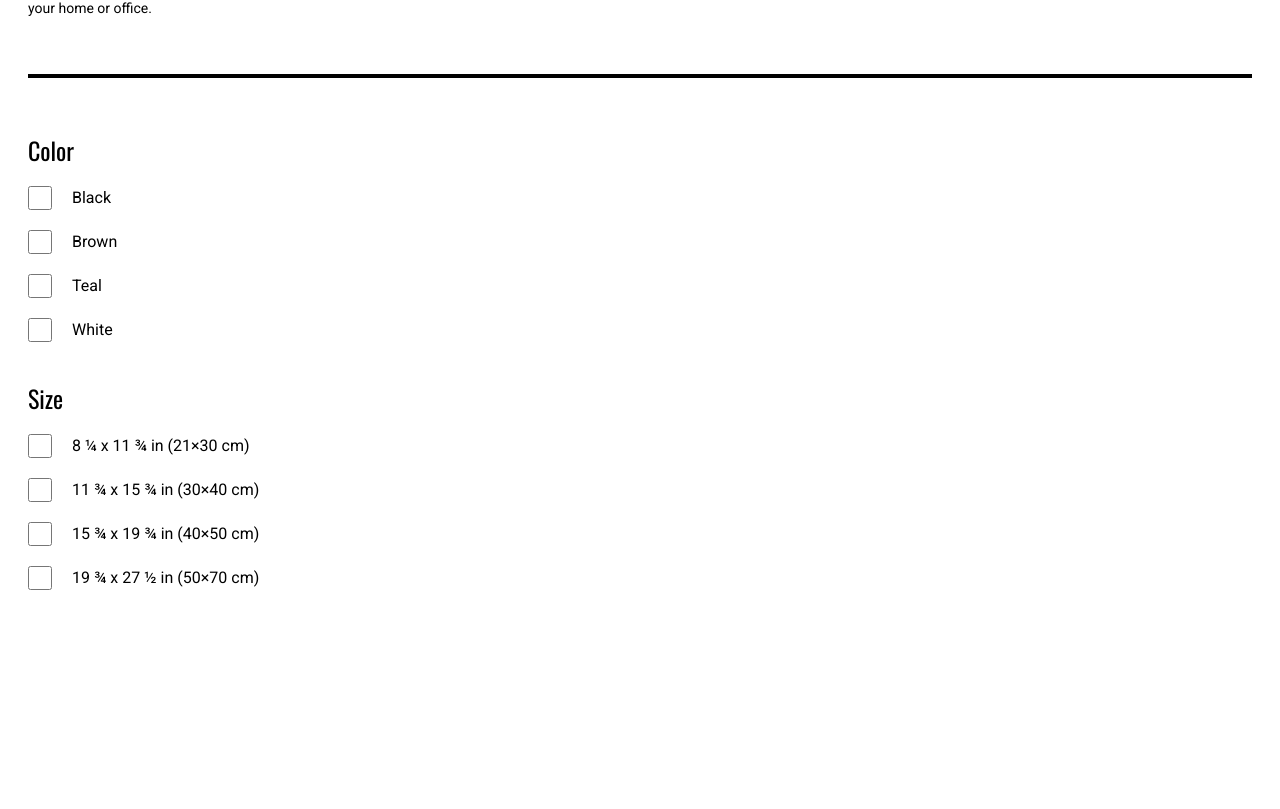
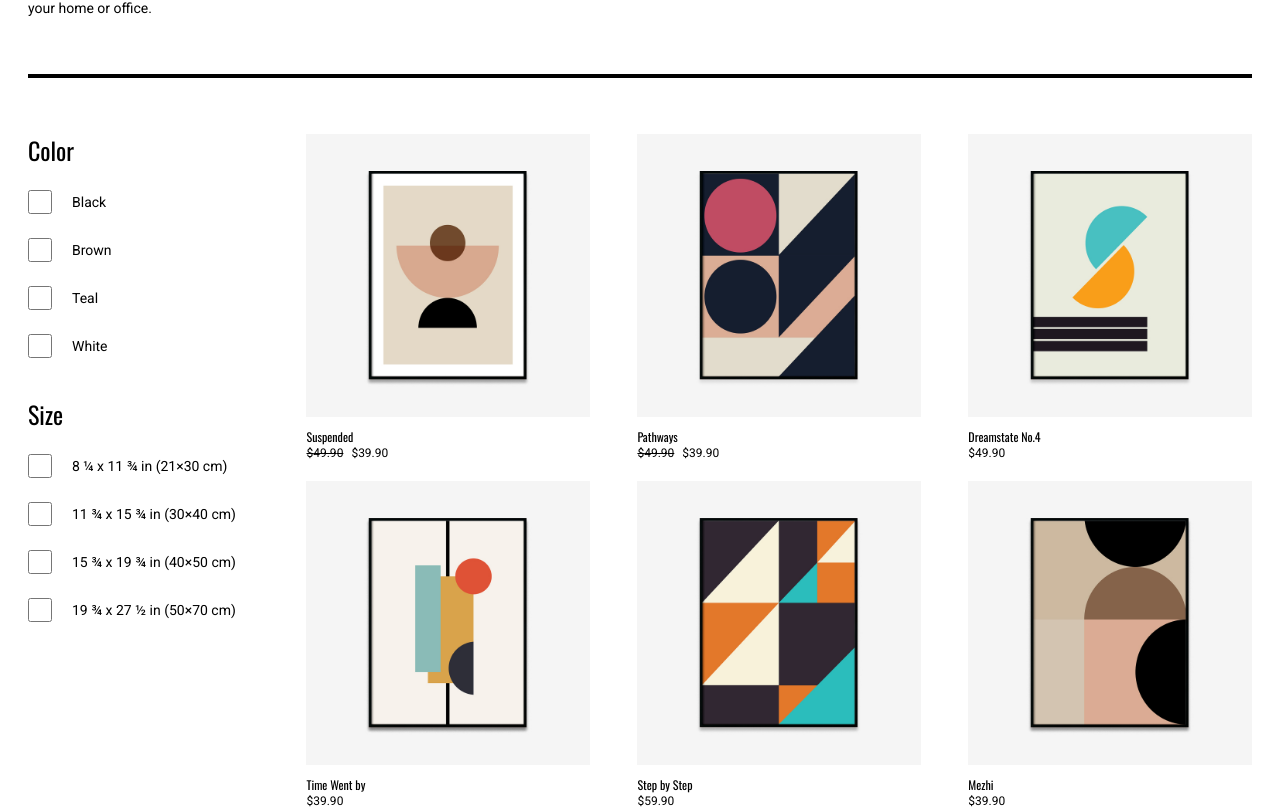
Before and after one commit to AgustioMaitimu/tolodon, a Next.js app: page / in a window 1280 px wide. Shown: the part 309-1118 px from the top of the page. Before the commit the page ends 899 px from the top, so only its background shows below. Built offline with nearby package versions, Linux system fonts and the light colour scheme.

Commit message:
feat: completed store section layout. PS house almost burnt down today

```diff
--- a/src/app/page.js
+++ b/src/app/page.js
@@ -1,16 +1,46 @@
+'use client';
+
 import Hero from '@/components/home/Hero';
+import Item from '@/components/home/Item';
 import { Oswald, Roboto } from 'next/font/google';
+import { products } from '@/lib/products';
+import { useEffect, useState } from 'react';
 
 const oswald = Oswald({ subsets: ['latin'] });
 const roboto = Roboto({ subsets: ['latin'], weight: '400' });
 
 export default function Home() {
+  const [mappedProducts, setMappedProducts] = useState([]);
+
+  useEffect(() => {
+    const mapped = products.map((x, index) => {
+      return (
+        <Item
+          name={x.name}
+          realPrice={x.realPrice}
+          hasDiscount={x.hasDiscount}
+          discountPrice={x.discountPrice}
+          description={x.description}
+          colors={x.colors}
+          size={x.size}
+          image={x.image}
+          key={index}
+        >
+          {x.name}
+        </Item>
+      );
+    });
+    setMappedProducts(mapped);
+  }, []);
+
   return (
     <main className="flex w-full max-w-[1280px] flex-col items-center px-7">
       <Hero />
-      <div className={`${roboto.className} mt-14 w-full`}>
-        <div className="flex flex-col gap-10">
-          <div className="flex flex-col gap-5">
+      <div
+        className={`${roboto.className} mt-14 flex w-full flex-col justify-between gap-14 md:flex-row`}
+      >
+        <div className="flex flex-col gap-10 text-sm sm:px-[5vw] md:px-0 lg:w-72">
+          <div className="flex flex-col gap-6">
             <h1 className={`${oswald.className} text-2xl`}>Color</h1>
             <div className="flex items-center gap-5">
               <input
@@ -20,7 +50,7 @@ export default function Home() {
                 name="black"
                 value="black"
               />
-              <label for="black">Black</label>
+              <label htmlFor="black">Black</label>
             </div>
             <div className="flex items-center gap-5">
               <input
@@ -30,7 +60,7 @@ export default function Home() {
                 name="brown"
                 value="brown"
               />
-              <label for="brown">Brown</label>
+              <label htmlFor="brown">Brown</label>
             </div>
             <div className="flex items-center gap-5">
               <input
@@ -40,7 +70,7 @@ export default function Home() {
                 name="teal"
                 value="teal"
               />
-              <label for="teal">Teal</label>
+              <label htmlFor="teal">Teal</label>
             </div>
             <div className="flex items-center gap-5">
               <input
@@ -50,10 +80,10 @@ export default function Home() {
                 name="white"
                 value="white"
               />
-              <label for="white">White</label>
+              <label htmlFor="white">White</label>
             </div>
           </div>
-          <div className="flex flex-col gap-5">
+          <div className="flex flex-col gap-6">
             <h1 className={`${oswald.className} text-2xl`}>Size</h1>
             <div className="flex items-center gap-5">
               <input
@@ -63,7 +93,7 @@ export default function Home() {
                 name="21×30 cm"
                 value="21×30 cm"
               />
-              <label for="21×30 cm">8 ¼ x 11 ¾ in (21×30 cm)</label>
+              <label htmlFor="21×30 cm">8 ¼ x 11 ¾ in (21×30 cm)</label>
             </div>
             <div className="flex items-center gap-5">
               <input
@@ -73,7 +103,7 @@ export default function Home() {
                 name="30×40 cm"
                 value="30×40 cm"
               />
-              <label for="30×40 cm">11 ¾ x 15 ¾ in (30×40 cm)</label>
+              <label htmlFor="30×40 cm">11 ¾ x 15 ¾ in (30×40 cm)</label>
             </div>
             <div className="flex items-center gap-5">
               <input
@@ -83,7 +113,7 @@ export default function Home() {
                 name="40×50 cm"
                 value="40×50 cm"
               />
-              <label for="40×50 cm">15 ¾ x 19 ¾ in (40×50 cm)</label>
+              <label htmlFor="40×50 cm">15 ¾ x 19 ¾ in (40×50 cm)</label>
             </div>
             <div className="flex items-center gap-5">
               <input
@@ -93,11 +123,13 @@ export default function Home() {
                 name="50×70 cm"
                 value="50×70 cm"
               />
-              <label for="50×70 cm">19 ¾ x 27 ½ in (50×70 cm)</label>
+              <label htmlFor="50×70 cm">19 ¾ x 27 ½ in (50×70 cm)</label>
             </div>
           </div>
         </div>
-        <div></div>
+        <div className="flex w-full flex-col flex-wrap justify-between gap-8 sm:flex-row sm:gap-5">
+          {mappedProducts}
+        </div>
       </div>
     </main>
   );
--- /dev/null
+++ b/src/components/home/Item.jsx
@@ -0,0 +1,40 @@
+import { Oswald, Roboto } from 'next/font/google';
+import Image from 'next/legacy/image';
+import React from 'react';
+
+const oswald = Oswald({ subsets: ['latin'] });
+const roboto = Roboto({ subsets: ['latin'], weight: '400' });
+
+function Item({
+  name,
+  realPrice,
+  hasDiscount,
+  discountPrice,
+  description,
+  colors,
+  size,
+  image,
+}) {
+  return (
+    <div
+      className={`${roboto.className} flex w-full flex-col text-xs sm:w-[30%]`}
+    >
+      <div className="relative mb-3 aspect-square w-full">
+        <Image
+          alt="Product image"
+          src={image}
+          layout="fill"
+          className="object-cover"
+        />
+      </div>
+      <h1 className={`${oswald.className}`}>{name}</h1>
+      <div className="flex gap-2">
+        {hasDiscount && <p className="line-through">${realPrice}0</p>}
+        {hasDiscount && <p>${discountPrice}0</p>}
+        {!hasDiscount && <p>${realPrice}0</p>}
+      </div>
+    </div>
+  );
+}
+
+export default Item;
--- /dev/null
+++ b/src/lib/products.js
@@ -0,0 +1,67 @@
+/* eslint-disable prettier/prettier */
+const products = [
+  {
+    name: 'Suspended',
+    realPrice: 49.90,
+    hasDiscount: true,
+    discountPrice: 39.90,
+    description:
+      'Suspended is a dynamic geometric poster featuring intersecting lines and shapes in a bold color scheme, creating a striking visual impact.',
+    colors: ['Black', 'Brown'],
+    size: '19 ¾ x 27 ½ in (50×70 cm)',
+    image: '/poster-suspended.jpg',
+  },
+  {
+    name: 'Pathways',
+    realPrice: 49.90,
+    hasDiscount: true,
+    discountPrice: 39.90,
+    description:
+      'Pathways is a dynamic geometric poster featuring intersecting lines and shapes in a bold color scheme, creating a striking visual impact.',
+    colors: ['Brown'],
+    size: '15 ¾ x 19 ¾ in (40×50 cm)',
+    image: '/poster-pathways.jpg',
+  },
+  {
+    name: 'Dreamstate No.4',
+    realPrice: 49.90,
+    hasDiscount: false,
+    description:
+      'Dreamstate No.4 is a dynamic geometric poster featuring intersecting lines and shapes in a bold color scheme, creating a striking visual impact.',
+    colors: ['Black', 'Teal', 'White'],
+    size: '15 ¾ x 19 ¾ in (40×50 cm)',
+    image: '/poster-dreamstate.jpg',
+  },
+  {
+    name: 'Time Went by',
+    realPrice: 39.90,
+    hasDiscount: false,
+    description:
+      'Time Went by is a dynamic geometric poster featuring intersecting lines and shapes in a bold color scheme, creating a striking visual impact.',
+    colors: ['Brown', 'Teal', 'White'],
+    size: '11 ¾ x 15 ¾ in (30×40 cm)',
+    image: '/poster-time.jpg',
+  },
+  {
+    name: 'Step by Step',
+    realPrice: 59.90,
+    hasDiscount: false,
+    description:
+      'Step by Step is a dynamic geometric poster featuring intersecting lines and shapes in a bold color scheme, creating a striking visual impact.',
+    colors: ['Black', 'Brown', 'Teal', 'White'],
+    size: '11 ¾ x 15 ¾ in (30×40 cm)',
+    image: '/poster-step.jpg',
+  },
+  {
+    name: 'Mezhi',
+    realPrice: 39.90,
+    hasDiscount: false,
+    description:
+      'Mezhi is a dynamic geometric poster featuring intersecting lines and shapes in a bold color scheme, creating a striking visual impact.',
+    colors: ['Black', 'Brown'],
+    size: '8 ¼ x 11 ¾ in (21×30 cm)',
+    image: '/poster-mezhi.jpg',
+  },
+];
+
+module.exports = { products };
```
Also changed, not shown: public/poster-dreamstate.jpg (renamed from public/poster-dreamslate.jpg).
